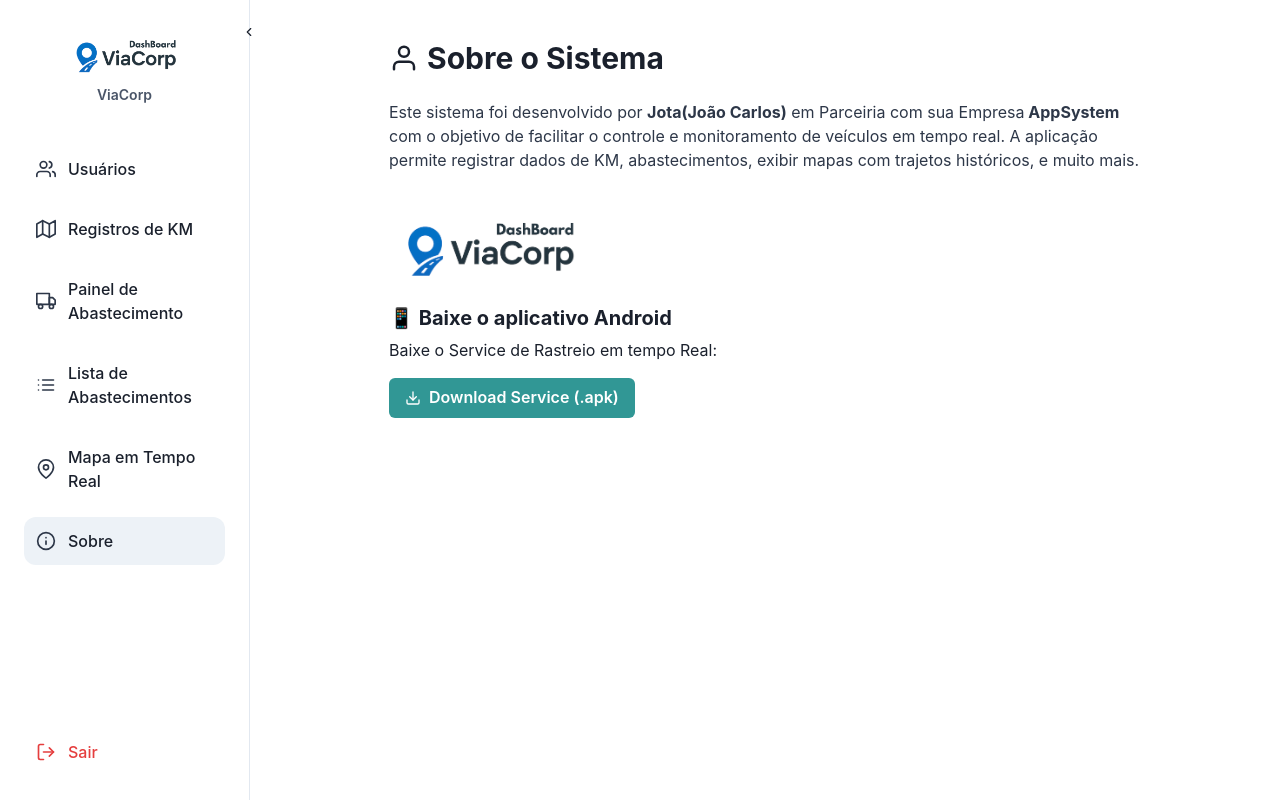
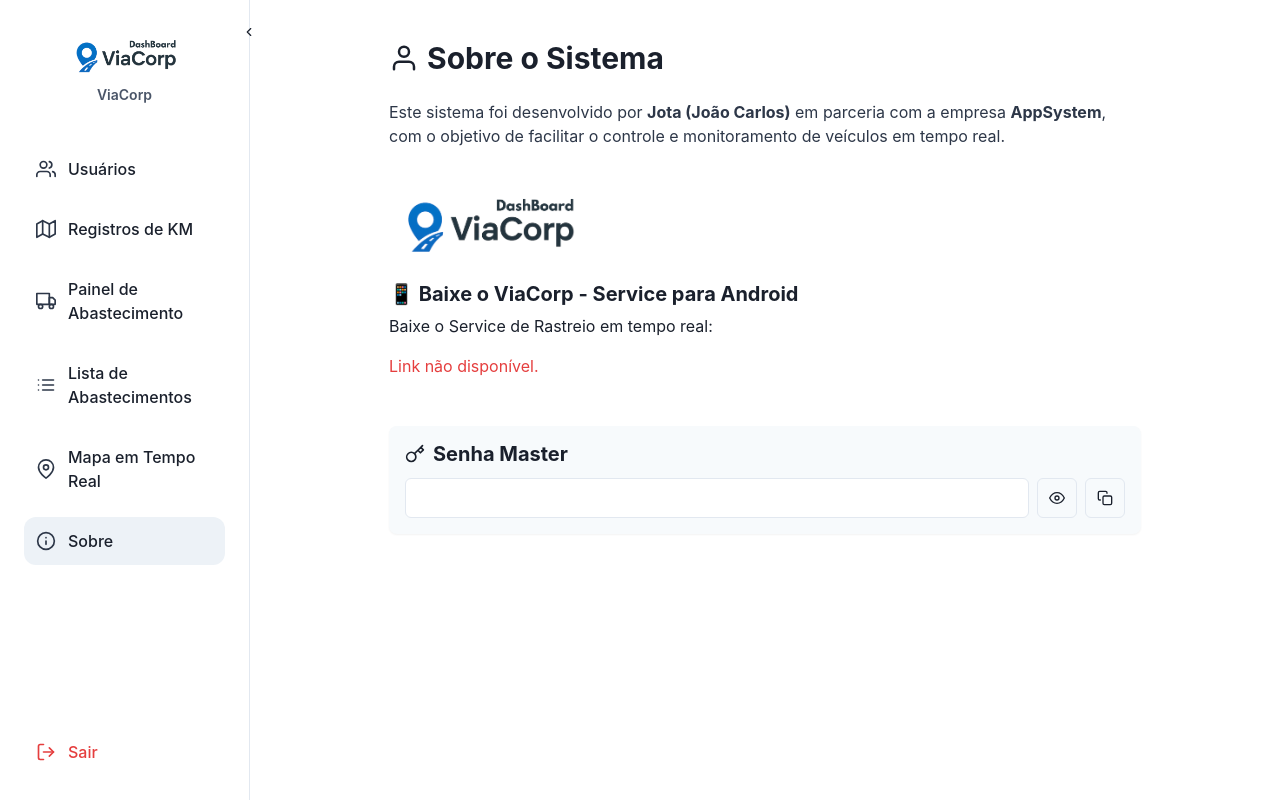
Before and after one commit to GRUPOMAX/dashboardviacorp, a React (Vite) app: page /#/sobre in a window 1280 px wide. Built offline with nearby package versions, Linux system fonts and the light colour scheme; no server answers; sample sign-in values are in the browser's storage.

Commit message:
Pagina Sobre

```diff
--- a/src/pages/Sobre.jsx
+++ b/src/pages/Sobre.jsx
@@ -7,11 +7,51 @@
   Button,
   Link,
   useBreakpointValue,
+  Spinner,
+  Input,
+  IconButton,
+  HStack,
+  useToast
 } from '@chakra-ui/react';
-import { FiDownload, FiUser } from 'react-icons/fi';
+import { FiDownload, FiUser, FiKey, FiCopy, FiEye, FiEyeOff } from 'react-icons/fi';
+import { useEffect, useState } from 'react';
+
+const NOCODB_URL = import.meta.env.VITE_NOCODB_URL;
+const NOCODB_TOKEN = import.meta.env.VITE_NOCODB_TOKEN;
 
 export default function Sobre() {
-  const isMobile = useBreakpointValue({ base: true, md: false });
+  const [dadosAdmin, setDadosAdmin] = useState(null);
+  const [carregando, setCarregando] = useState(true);
+  const [mostrarSenha, setMostrarSenha] = useState(false);
+  const toast = useToast();
+
+  useEffect(() => {
+    const fetchDadosAdmin = async () => {
+      try {
+        const res = await fetch(`${NOCODB_URL}/api/v2/tables/m98ivs3k3csc04e/records`, {
+          headers: { 'xc-token': NOCODB_TOKEN },
+        });
+        const data = await res.json();
+        setDadosAdmin(data?.list?.[0] || null);
+      } catch (err) {
+        console.error('Erro ao buscar dados ADMIN:', err);
+      } finally {
+        setCarregando(false);
+      }
+    };
+
+    fetchDadosAdmin();
+  }, []);
+
+  const handleCopiar = () => {
+    navigator.clipboard.writeText(dadosAdmin?.['Password-mester'] || '');
+    toast({
+      title: 'Senha copiada!',
+      status: 'success',
+      duration: 2000,
+      isClosable: true,
+    });
+  };
 
   return (
     <Box p={6} maxW="800px" mx="auto">
@@ -21,7 +61,7 @@
         </Heading>
 
         <Text fontSize="md" color="gray.700">
-          Este sistema foi desenvolvido por <strong>Jota(João Carlos)</strong> em Parceiria com sua Empresa<strong> AppSystem </strong>com o objetivo de facilitar o controle e monitoramento de veículos em tempo real. A aplicação permite registrar dados de KM, abastecimentos, exibir mapas com trajetos históricos, e muito mais.
+          Este sistema foi desenvolvido por <strong>Jota (João Carlos)</strong> em parceria com a empresa <strong>AppSystem</strong>, com o objetivo de facilitar o controle e monitoramento de veículos em tempo real.
         </Text>
 
         <Image
@@ -31,17 +71,57 @@
           borderRadius="md"
         />
 
+        {carregando ? (
+          <Spinner size="lg" />
+        ) : (
+          <>
             <Box w="full">
               <Heading size="md" mb={2}>
-            📱 Baixe o aplicativo Android
+                📱 Baixe o ViaCorp - Service para Android
               </Heading>
-          <Text mb={4}>Baixe o Service de Rastreio em tempo Real:</Text>
-          <Link href="https://nextcloud.nexusnerds.com.br/s/fWKLGPCrfFioaeM/download/ViaCorPService%202.0.apk" isExternal>
+              <Text mb={4}>Baixe o Service de Rastreio em tempo real:</Text>
+
+              {dadosAdmin?.DownloadLink ? (
+                <Link href={dadosAdmin.DownloadLink} isExternal>
                   <Button leftIcon={<FiDownload />} colorScheme="teal">
                     Download Service (.apk)
                   </Button>
                 </Link>
+              ) : (
+                <Text color="red.500">Link não disponível.</Text>
+              )}
             </Box>
+
+            <Box w="full" mt={6} bg="gray.50" borderRadius="lg" p={4} boxShadow="sm">
+              <Heading size="md" mb={3} display="flex" alignItems="center" gap={2}>
+                <FiKey /> Senha Master
+              </Heading>
+
+              <HStack spacing={2}>
+                <Input
+                  value={dadosAdmin?.['Password-mester'] || ''}
+                  type={mostrarSenha ? 'text' : 'password'}
+                  readOnly
+                  bg="white"
+                  flex={1}
+                  fontWeight="medium"
+                />
+                <IconButton
+                  icon={mostrarSenha ? <FiEyeOff /> : <FiEye />}
+                  aria-label="Mostrar senha"
+                  onClick={() => setMostrarSenha(!mostrarSenha)}
+                  variant="outline"
+                />
+                <IconButton
+                  icon={<FiCopy />}
+                  aria-label="Copiar senha"
+                  onClick={handleCopiar}
+                  variant="outline"
+                />
+              </HStack>
+            </Box>
+          </>
+        )}
       </VStack>
     </Box>
   );
```
Lines whose indentation alone changed are shown as unchanged.
